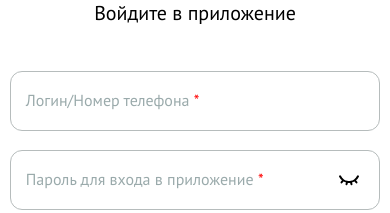
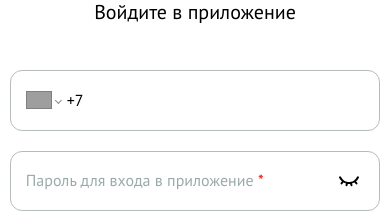
Before and after one commit to DataProRU/AutoTrips-frontend, a React (Vite) app: page /auth in a window 390 px wide. Shown: the part 265-478 px from the top of the page. Built offline with nearby package versions, Linux system fonts and the light colour scheme; no server answers; grey boxes are pictures that could not be loaded.

Commit message:
ITO-xx: Phone number mask

```diff
--- a/package.json
+++ b/package.json
@@ -16,6 +16,7 @@
     "heic2any": "^0.0.4",
     "i18next": "^24.2.2",
     "jwt-decode": "^4.0.0",
+    "libphonenumber-js": "^1.12.13",
     "mobx": "^6.13.6",
     "mobx-react": "^9.2.0",
     "normalize.css": "^8.0.1",
@@ -28,6 +29,7 @@
     "react-imask": "^7.6.1",
     "react-input-mask-next": "^3.0.0-alpha.12",
     "react-modal": "^3.16.3",
+    "react-phone-number-input": "^3.4.12",
     "react-router-dom": "^7.3.0",
     "react-select": "^5.10.1",
     "react-slick": "^0.30.3",
--- a/src/components/AuthData/AuthData.tsx
+++ b/src/components/AuthData/AuthData.tsx
@@ -1,19 +1,27 @@
-import { z } from "zod";
-import InputField from "../../ui/Input/Input";
-import "./AuthData.css";
-import { useForm } from "react-hook-form";
-import { zodResolver } from "@hookform/resolvers/zod";
-import { useContext, useState } from "react";
-import Button from "../../ui/Button/Button";
-import { Context } from "../../main";
-import { observer } from "mobx-react";
-import { Link, useNavigate } from "react-router-dom";
-import { useTranslation } from "react-i18next";
+import { z } from 'zod';
+import InputField from '../../ui/Input/Input';
+import './AuthData.css';
+import { Controller, useForm } from 'react-hook-form';
+import { zodResolver } from '@hookform/resolvers/zod';
+import { useContext, useState } from 'react';
+import Button from '../../ui/Button/Button';
+import { Context } from '../../main';
+import { observer } from 'mobx-react';
+import { Link, useNavigate } from 'react-router-dom';
+import { useTranslation } from 'react-i18next';
+import { isValidPhoneNumber } from 'react-phone-number-input';
+import PhoneInput from 'react-phone-number-input';
+import ru from 'react-phone-number-input/locale/ru';
 
 const getSchema = (t: (key: string) => string) =>
   z.object({
-    login: z.string().min(1, t("authData.errors.loginRequired")),
-    password: z.string().min(6, t("authData.errors.passwordRequired")),
+    login: z
+      .string()
+      .min(4, t('authData.errors.loginRequired'))
+      .refine((value) => isValidPhoneNumber(value), {
+        message: t('authData.errors.phoneNumberInvalid'),
+      }),
+    password: z.string().min(6, t('authData.errors.passwordRequired')),
   });
 
 type LoginFormData = z.infer<ReturnType<typeof getSchema>>;
@@ -27,6 +35,7 @@ const AuthData = () => {
   const {
     register,
     handleSubmit,
+    control,
     formState: { errors },
   } = useForm<LoginFormData>({
     resolver: zodResolver(getSchema(t)),
@@ -36,7 +45,7 @@ const AuthData = () => {
     await authStore.login(data.login, data.password);
     const response = await authStore.login(data.login, data.password);
     if (response && authStore.isAuth) {
-      navigate("/");
+      navigate('/');
     }
   };
 
@@ -45,24 +54,36 @@ const AuthData = () => {
       <div className="main">
         <div className="container">
           <div className="main__content">
-            <h2 className="main__header">{t("authData.ui.loginTitle")}</h2>
+            <h2 className="main__header">{t('authData.ui.loginTitle')}</h2>
             <form className="login__form" onSubmit={handleSubmit(onSubmit)}>
               {authStore.errorMessage && (
                 <div className="error error-password">
                   {authStore.errorMessage}
                 </div>
               )}
+              <div className="login__wrapper">
+                <Controller
+                  name="login"
+                  control={control}
+                  defaultValue=""
+                  render={({ field }) => (
+                    <PhoneInput
+                      international
+                      defaultCountry="RU"
+                      value={field.value}
+                      onChange={field.onChange}
+                      className="input phone-number"
+                      labels={ru}
+                    />
+                  )}
+                />
+                {errors.login && (
+                  <div className="error">{errors.login.message}</div>
+                )}
+              </div>
               <InputField
-                type="text"
-                placeholder={t("authData.ui.loginPlaceholder")}
-                name="login"
-                register={register}
-                error={errors.login}
-                className="input"
-              />
-              <InputField
-                type={showPassword ? "text" : "password"}
-                placeholder={t("authData.ui.passwordPlaceholder")}
+                type={showPassword ? 'text' : 'password'}
+                placeholder={t('authData.ui.passwordPlaceholder')}
                 name="password"
                 register={register}
                 error={errors.password}
@@ -72,12 +93,12 @@ const AuthData = () => {
               />
               <Button
                 type="submit"
-                text={t("authData.ui.loginButton")}
+                text={t('authData.ui.loginButton')}
                 className="link"
               />
             </form>
             <Link to="https://t.me/GarageShop_bot" className="main__forget">
-              {t("authData.ui.forgotPassword")}
+              {t('authData.ui.forgotPassword')}
             </Link>
           </div>
         </div>
--- a/src/index.css
+++ b/src/index.css
@@ -1,6 +1,7 @@
 @import "normalize.css";
 @import "slick-carousel/slick/slick.css";
 @import "slick-carousel/slick/slick-theme.css";
+@import "react-phone-number-input/style.css";
 
 @font-face {
   font-family: 'PTSans';
@@ -50,3 +51,12 @@ button {
   cursor: pointer;
   outline: none;
 }
+
+.PhoneInputInput{
+  border: none;
+  outline: none;
+}
+
+.phone-number{
+  margin-bottom: 20px;
+}
--- a/src/locales/ru/translation.json
+++ b/src/locales/ru/translation.json
@@ -75,6 +75,7 @@
     },
     "errors": {
       "loginRequired": "Логин обязательно для заполнения",
+      "phoneNumberInvalid": "Номер телефона должен быть действительным",
       "passwordRequired": "Пароль должен содержать минимум 6 символов"
     }
   },
```
Also changed, not shown: src/components/ClientRegister/ClientRegister.tsx (+82 -66 lines), src/components/RecieverRegister/RecieverRegister.tsx (+86 -74 lines), 1 other file (tests, documents, lock files or other folders).
